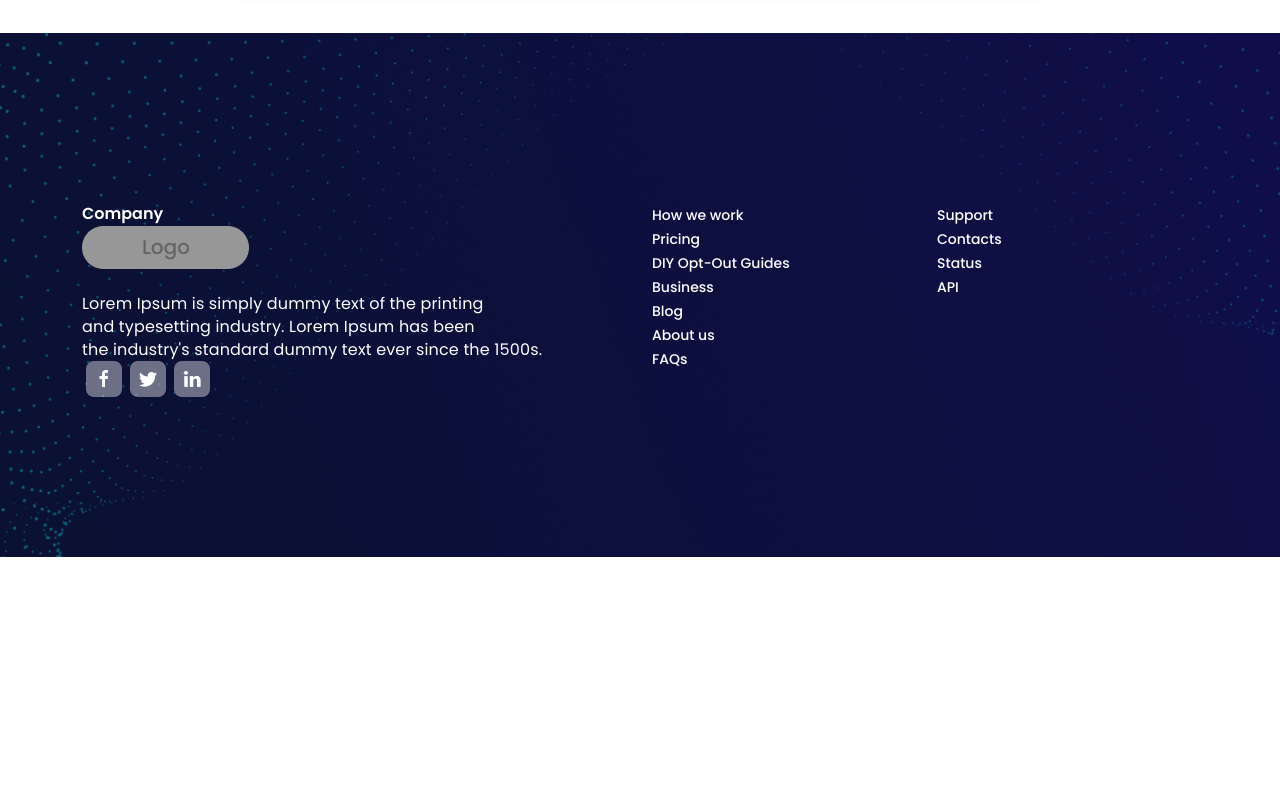
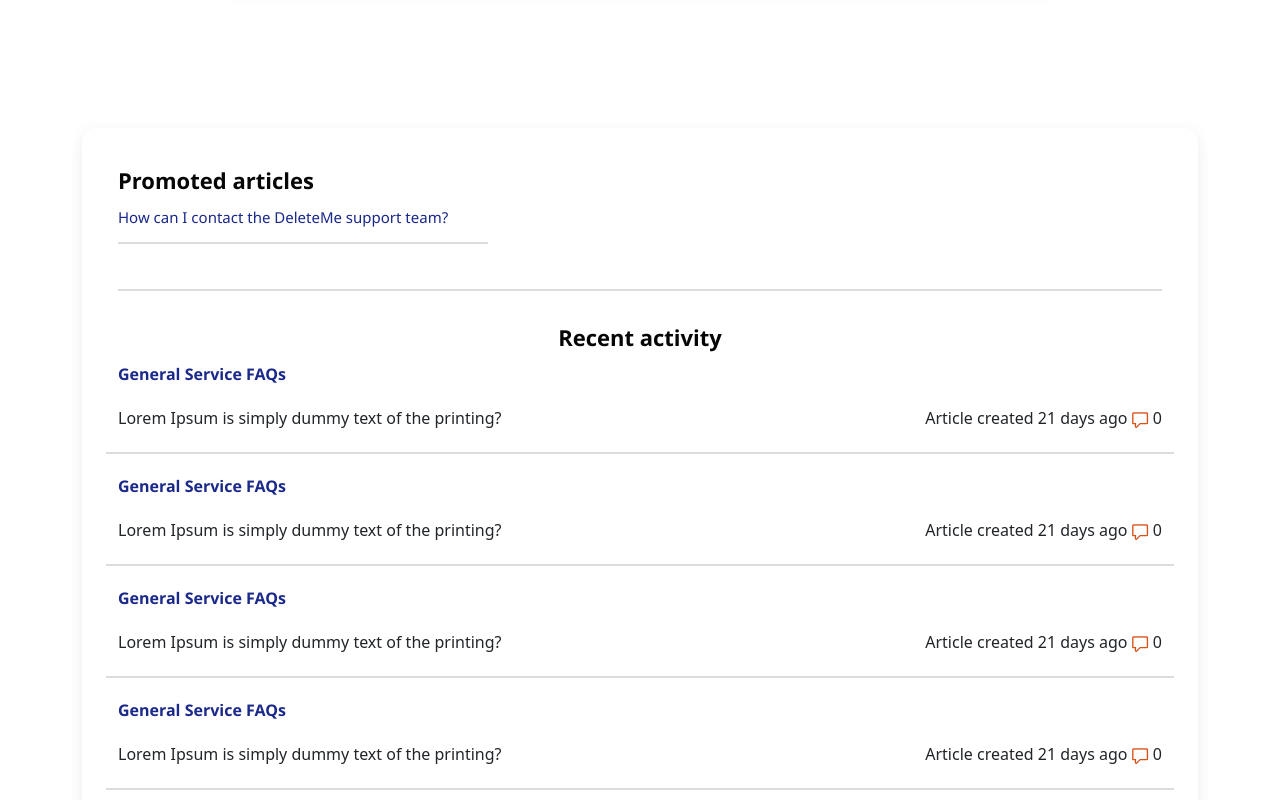
Before and after one commit to HenrikHovhannisyan/delete-me, a React (Create React App) app: page /support in a window 1280 px wide. Shown: the part 540-1340 px from the top of the page. Before the commit the page ends 1097 px from the top, so only its background shows below. Built offline with nearby package versions, Linux system fonts and the light colour scheme.

Commit message:
Added Support

```diff
--- a/src/config/data.js
+++ b/src/config/data.js
@@ -165,3 +165,41 @@ export const Privacy_Items = [
         },
     ]
 ];
+
+export const RecentActivityData = [
+    {
+        id: 1,
+        title: 'General Service FAQs',
+        question: 'Lorem Ipsum is simply dummy text of the printing?',
+        days: 21,
+        comment: 0,
+    },
+    {
+        id: 2,
+        title: 'General Service FAQs',
+        question: 'Lorem Ipsum is simply dummy text of the printing?',
+        days: 21,
+        comment: 0,
+    },
+    {
+        id: 3,
+        title: 'General Service FAQs',
+        question: 'Lorem Ipsum is simply dummy text of the printing?',
+        days: 21,
+        comment: 0,
+    },
+    {
+        id: 4,
+        title: 'General Service FAQs',
+        question: 'Lorem Ipsum is simply dummy text of the printing?',
+        days: 21,
+        comment: 0,
+    },
+    {
+        id: 5,
+        title: 'General Service FAQs',
+        question: 'Lorem Ipsum is simply dummy text of the printing?',
+        days: 21,
+        comment: 0,
+    },
+];
--- /dev/null
+++ b/src/pages/support/PromotedArticles.jsx
@@ -0,0 +1,32 @@
+import React, {memo} from "react";
+import Styles from "./support.module.css";
+import Container from "react-bootstrap/Container";
+import {Link} from "react-router-dom";
+import Col from "react-bootstrap/Col";
+import RecentActivityItem from "./RecentActivityItem";
+import {RecentActivityData} from "../../config/data";
+
+const PromotedArticles = () => {
+    return (
+        <section className={Styles.promotedArticles}>
+            <Container className={Styles.promotedArticles_container}>
+                <Col className={Styles.promotedArticles_col}>
+                    <h2 className={Styles.promotedArticles_title}>Promoted articles</h2>
+                    <Link to={'#'} className={Styles.promotedArticles_link}>
+                        How can I contact the DeleteMe support team?
+                    </Link>
+                </Col>
+                <Col className={Styles.promotedArticles_col_1}>
+                    <h2>Recent activity</h2>
+                    {RecentActivityData.map((e) => {
+                        return <RecentActivityItem key={e.id} title={e.title} question={e.question} days={e.days} comment={e.comment}/>
+                    })
+                    }
+                    <Link to={"#"} className={`${Styles.promotedArticles_link} border-bottom pb-0 pe-0`}>See more</Link>
+                </Col>
+            </Container>
+        </section>
+    )
+};
+
+export default memo(PromotedArticles);
--- /dev/null
+++ b/src/pages/support/RecentActivityItem.jsx
@@ -0,0 +1,27 @@
+import React, {memo} from "react";
+import Styles from "./support.module.css";
+import Col from "react-bootstrap/Col";
+import {Link} from "react-router-dom";
+import Row from "react-bootstrap/Row";
+import CommentImg from "../../assets/img/icons/comment.png"
+import Image from "react-bootstrap/Image";
+
+const RecentActivityItem = ({title, question, days, comment}) => {
+    return (
+        <Col>
+            <Link to={'#'} className={Styles.promotedArticles_title_link}>
+                {title}
+            </Link>
+            <Row className={Styles.recentActivityItem_container}>
+                <Col lg={6}>
+                    <p>{question}</p>
+                </Col>
+                <Col lg={6} className={'text-start text-lg-end'}>
+                    <p>Article created <span>{days}</span> days ago <Image src={CommentImg}/> <span>{comment}</span></p>
+                </Col>
+            </Row>
+        </Col>
+    );
+};
+
+export default memo(RecentActivityItem);
--- a/src/pages/support/Support.jsx
+++ b/src/pages/support/Support.jsx
@@ -6,6 +6,7 @@ import Search from "./Search";
 import Box from "../../components/box/Box";
 import Container from "react-bootstrap/Container";
 import Col from "react-bootstrap/Col";
+import PromotedArticles from "./PromotedArticles";
 
 const Support = () => {
     const component = () => <Search/>;
@@ -16,7 +17,9 @@ const Support = () => {
                 <Col lg={9} className={'m-auto'}>
                     <Box class_name={Styles.box} content={component}/>
                 </Col>
+                <PromotedArticles/>
             </Container>
+
             <Footer/>
         </>
     );
--- a/src/pages/support/support.module.css
+++ b/src/pages/support/support.module.css
@@ -1,6 +1,7 @@
 .box {
-    top: -45px!important;
+    top: -45px !important;
 }
+
 .search_container {
     padding: 25px;
     background-color: #ffffff;
@@ -21,3 +22,82 @@
     background-size: 20px 20px;
     background-repeat: no-repeat;
 }
+
+.promotedArticles {
+    margin-top: 95px;
+    margin-bottom: 120px;
+}
+
+.promotedArticles_container {
+    padding: 36px;
+    background: #FFFFFF;
+    box-shadow: 0px 4px 15px 0px #00000014;
+    border-radius: 15px;
+}
+
+.promotedArticles_col {
+    padding-bottom: 60px;
+    border-bottom: 2px solid #dddddd;
+}
+
+.promotedArticles_col_1 {
+    margin-top: 30px;
+}
+
+.promotedArticles_col_1 > h2 {
+    font-family: Segoe UI;
+    font-size: 22px;
+    font-weight: 700;
+    line-height: 33px;
+    letter-spacing: 0em;
+    text-align: center;
+    color: #060607;
+}
+
+.promotedArticles_title {
+    font-family: Segoe UI;
+    font-size: 22px;
+    font-weight: 700;
+    line-height: 33px;
+    letter-spacing: 0em;
+    color: #060607;
+}
+
+.promotedArticles_link {
+    font-family: Segoe UI;
+    font-size: 15px;
+    font-weight: 400;
+    line-height: 23px;
+    letter-spacing: 0em;
+    color: #19288A;
+    padding-bottom: 15px;
+    padding-right: 40px;
+    border-bottom: 2px solid #dddddd;
+}
+
+.recentActivityItem_container {
+    margin-top: 20px;
+    margin-bottom: 20px;
+    border-bottom: 2px solid #dddddd;
+    padding-bottom: 22px;
+}
+
+.promotedArticles_title_link {
+    font-family: Segoe UI;
+    font-size: 16px;
+    font-weight: 600;
+    line-height: 24px;
+    letter-spacing: 0;
+    color: #19288A;
+}
+
+@media screen and (max-width: 768px) {
+    .promotedArticles_link {
+        font-size: 14px;
+        padding-right: 0;
+    }
+
+    .recentActivityItem_container {
+        text-align: left;
+    }
+}
```
Also changed, not shown: src/assets/img/icons/comment.png (added).
